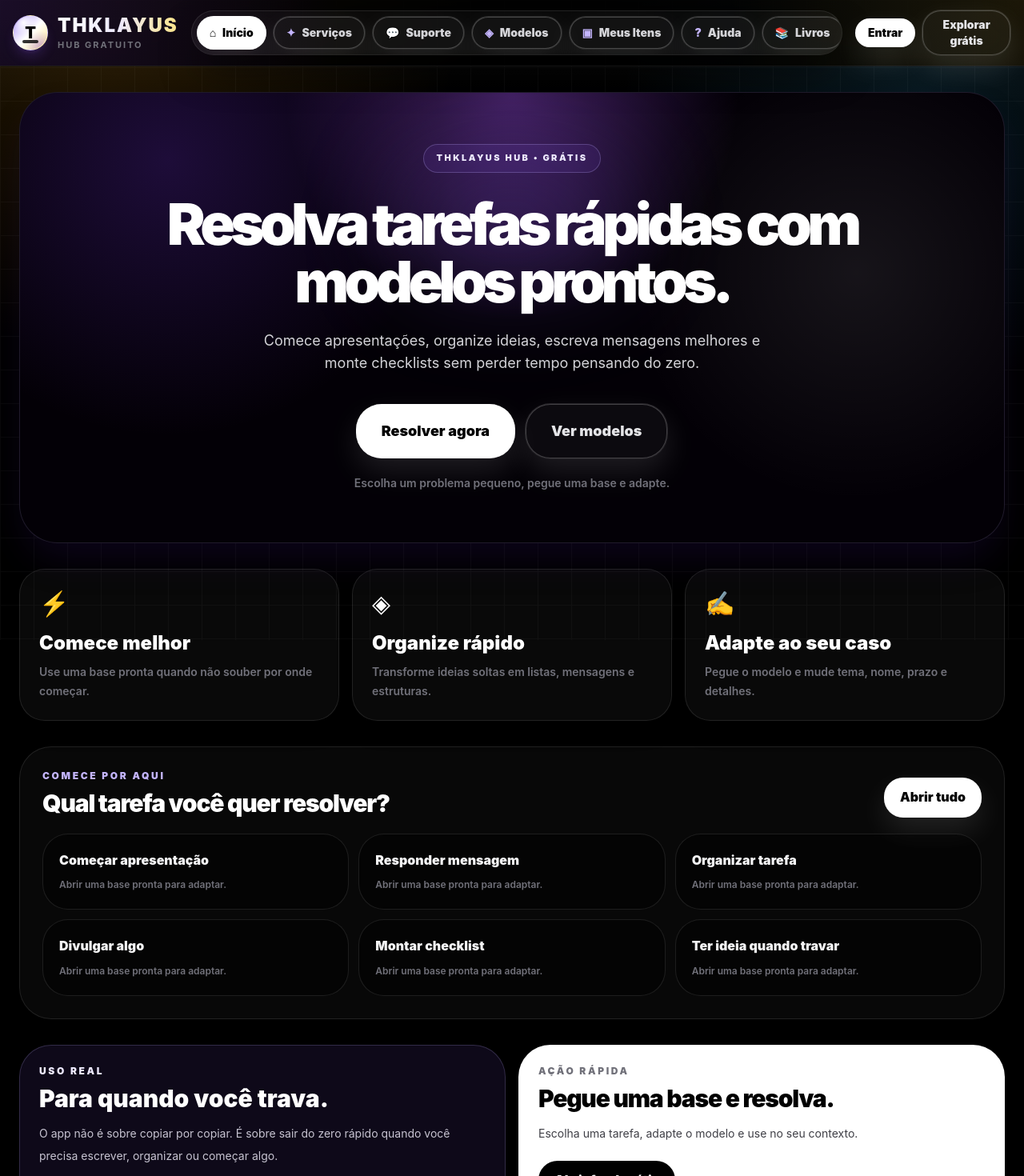
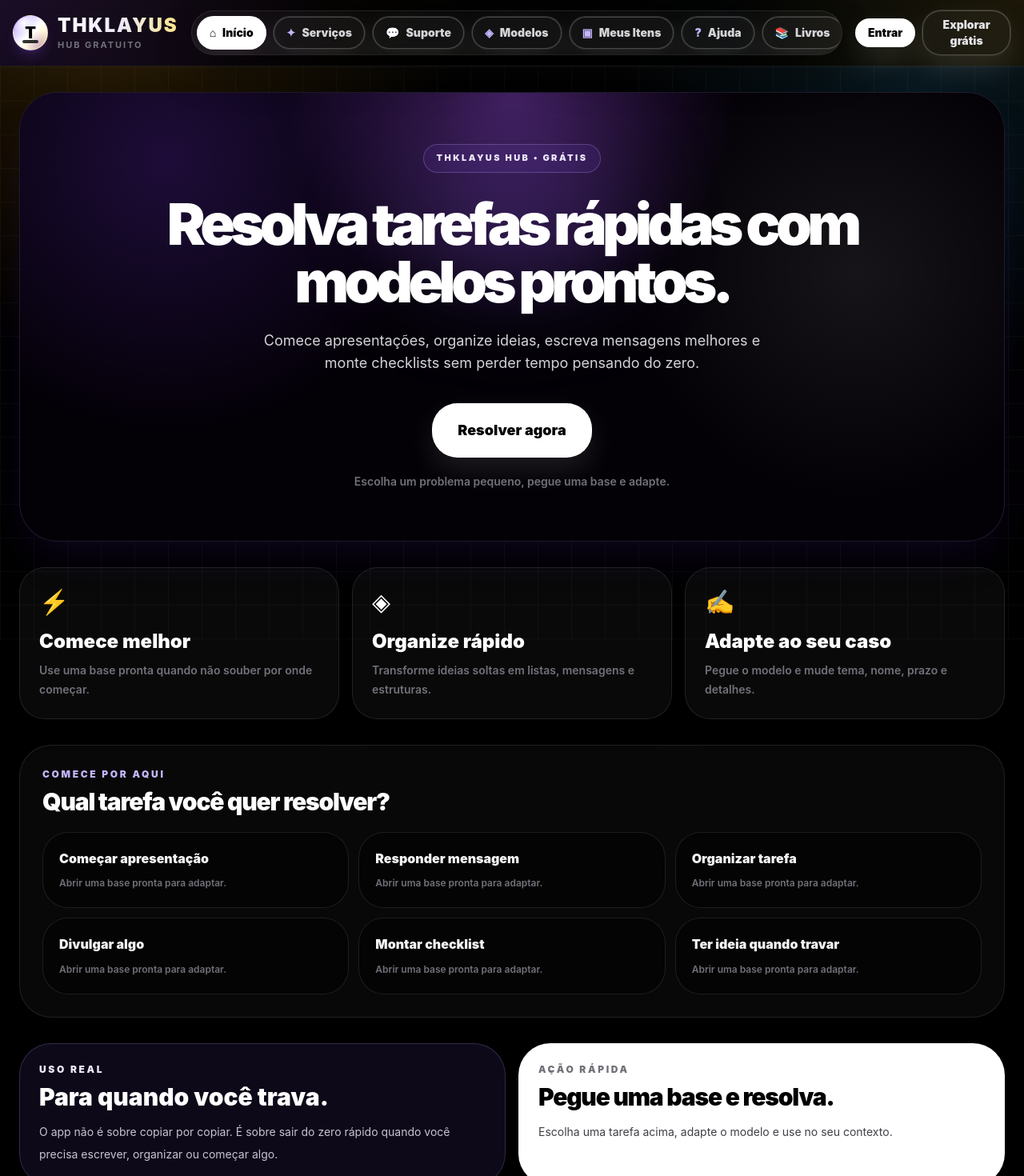
Before and after one commit to thiagodouglas19t-lang/Thklayus-hub, a React (Vite) app: page / in a window 1280 px wide. Shown: the top 1470 px of the page at 80% size. Built offline with nearby package versions, Linux system fonts and the light colour scheme.

Commit message:
Remove repeated home CTAs

```diff
--- a/src/pages/Home.tsx
+++ b/src/pages/Home.tsx
@@ -16,9 +16,8 @@ export default function Home({ setPage }: { setPage: (page: any) => void }) {
           <div className="flex justify-center"><span className="rounded-full border border-violet-300/25 bg-violet-500/10 px-4 py-2 text-[11px] font-black uppercase tracking-[0.22em] text-violet-100">THKLAYUS Hub • grátis</span></div>
           <h1 className="mt-7 text-5xl font-black leading-[0.95] tracking-[-0.08em] text-white md:text-7xl">Resolva tarefas rápidas com modelos prontos.</h1>
           <p className="mx-auto mt-6 max-w-2xl text-base leading-8 text-zinc-300 md:text-lg">Comece apresentações, organize ideias, escreva mensagens melhores e monte checklists sem perder tempo pensando do zero.</p>
-          <div className="mt-9 flex flex-col items-center justify-center gap-3 sm:flex-row">
+          <div className="mt-9 flex justify-center">
             <button onClick={() => setPage("gratis")} className="w-full rounded-3xl bg-white px-8 py-5 text-lg font-black text-black shadow-2xl shadow-violet-500/30 transition hover:scale-[1.03] active:scale-95 sm:w-auto">Resolver agora</button>
-            <button onClick={() => setPage("cursos")} className="w-full rounded-3xl border border-white/10 bg-white/[0.04] px-8 py-5 text-lg font-black text-zinc-200 transition hover:border-violet-300/35 hover:bg-violet-500/10 active:scale-95 sm:w-auto">Ver modelos</button>
           </div>
           <p className="mt-5 text-sm font-semibold text-zinc-500">Escolha um problema pequeno, pegue uma base e adapte.</p>
         </div>
@@ -29,10 +28,7 @@ export default function Home({ setPage }: { setPage: (page: any) => void }) {
       </section>
 
       <section className="rounded-[2.5rem] border border-white/10 bg-white/[0.03] p-5 md:p-7">
-        <div className="flex flex-wrap items-end justify-between gap-4">
-          <div><p className="text-xs font-black uppercase tracking-[0.22em] text-violet-300">Comece por aqui</p><h2 className="mt-2 text-3xl font-black tracking-[-0.04em] text-white">Qual tarefa você quer resolver?</h2></div>
-          <button onClick={() => setPage("gratis")} className="rounded-2xl bg-white px-5 py-3 font-black text-black">Abrir tudo</button>
-        </div>
+        <div><p className="text-xs font-black uppercase tracking-[0.22em] text-violet-300">Comece por aqui</p><h2 className="mt-2 text-3xl font-black tracking-[-0.04em] text-white">Qual tarefa você quer resolver?</h2></div>
         <div className="mt-5 grid gap-3 sm:grid-cols-2 lg:grid-cols-3">
           {contentIdeas.map((item) => <button key={item} onClick={() => setPage("gratis")} className="rounded-3xl border border-white/10 bg-black/45 p-5 text-left font-black text-zinc-100 transition hover:-translate-y-1 hover:border-violet-300/40 hover:bg-violet-500/10">{item}<p className="mt-2 text-xs font-semibold leading-5 text-zinc-500">Abrir uma base pronta para adaptar.</p></button>)}
         </div>
@@ -40,7 +36,7 @@ export default function Home({ setPage }: { setPage: (page: any) => void }) {
 
       <section className="grid gap-4 lg:grid-cols-[1fr_1fr]">
         <div className="rounded-[2.5rem] border border-violet-300/20 bg-violet-500/10 p-6"><p className="text-xs font-black uppercase tracking-[0.22em] text-violet-100">Uso real</p><h2 className="mt-2 text-3xl font-black text-white">Para quando você trava.</h2><p className="mt-3 text-sm leading-7 text-violet-50/80">O app não é sobre copiar por copiar. É sobre sair do zero rápido quando você precisa escrever, organizar ou começar algo.</p></div>
-        <div className="rounded-[2.5rem] border border-white/10 bg-white p-6 text-black"><p className="text-xs font-black uppercase tracking-[0.22em] text-zinc-500">Ação rápida</p><h2 className="mt-2 text-3xl font-black tracking-[-0.04em]">Pegue uma base e resolva.</h2><p className="mt-3 text-sm leading-7 text-zinc-700">Escolha uma tarefa, adapte o modelo e use no seu contexto.</p><button onClick={() => setPage("gratis")} className="mt-5 rounded-2xl bg-black px-5 py-3 font-black text-white">Abrir feed grátis</button></div>
+        <div className="rounded-[2.5rem] border border-white/10 bg-white p-6 text-black"><p className="text-xs font-black uppercase tracking-[0.22em] text-zinc-500">Ação rápida</p><h2 className="mt-2 text-3xl font-black tracking-[-0.04em]">Pegue uma base e resolva.</h2><p className="mt-3 text-sm leading-7 text-zinc-700">Escolha uma tarefa acima, adapte o modelo e use no seu contexto.</p></div>
       </section>
     </div>
   );
```
